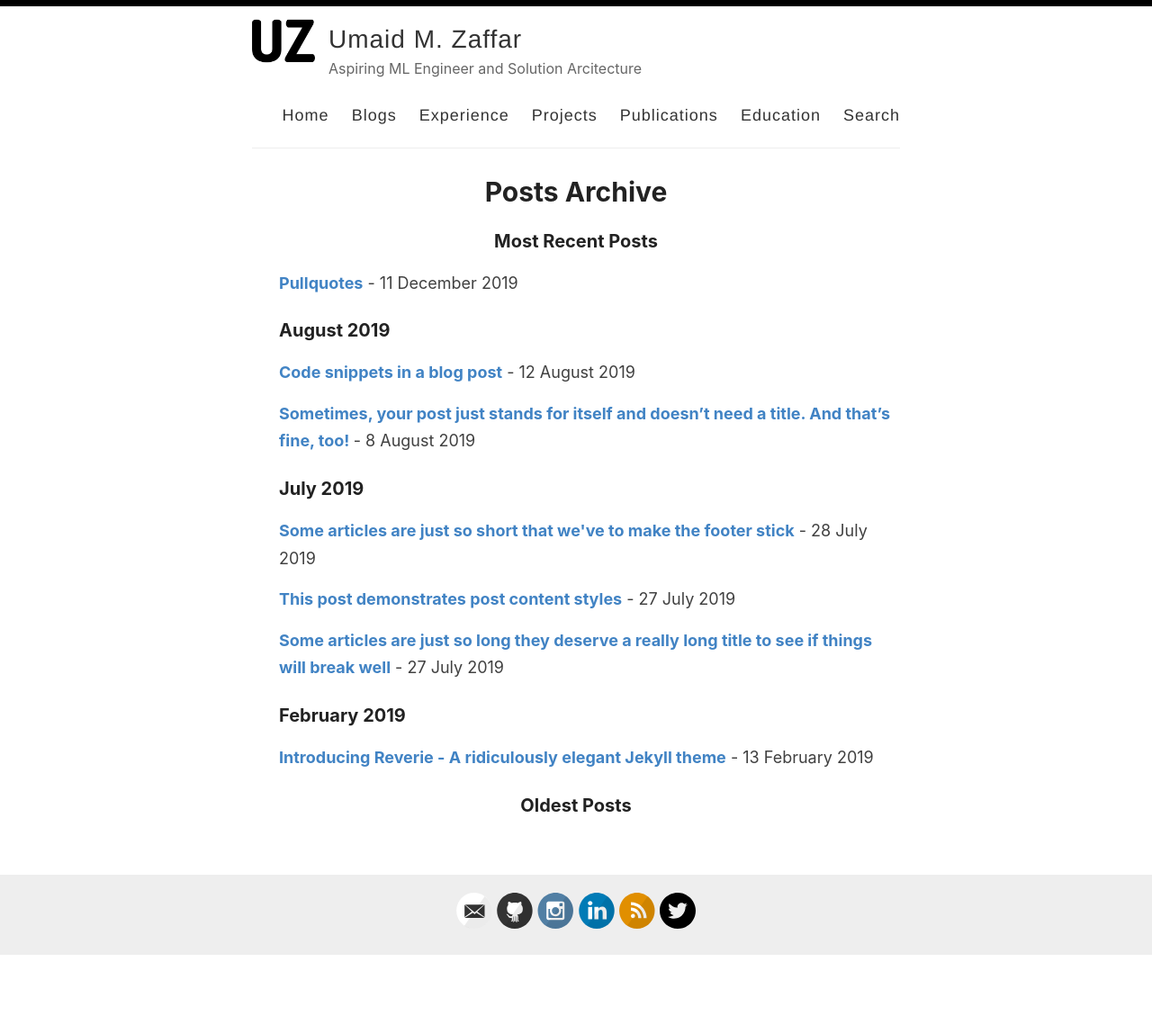
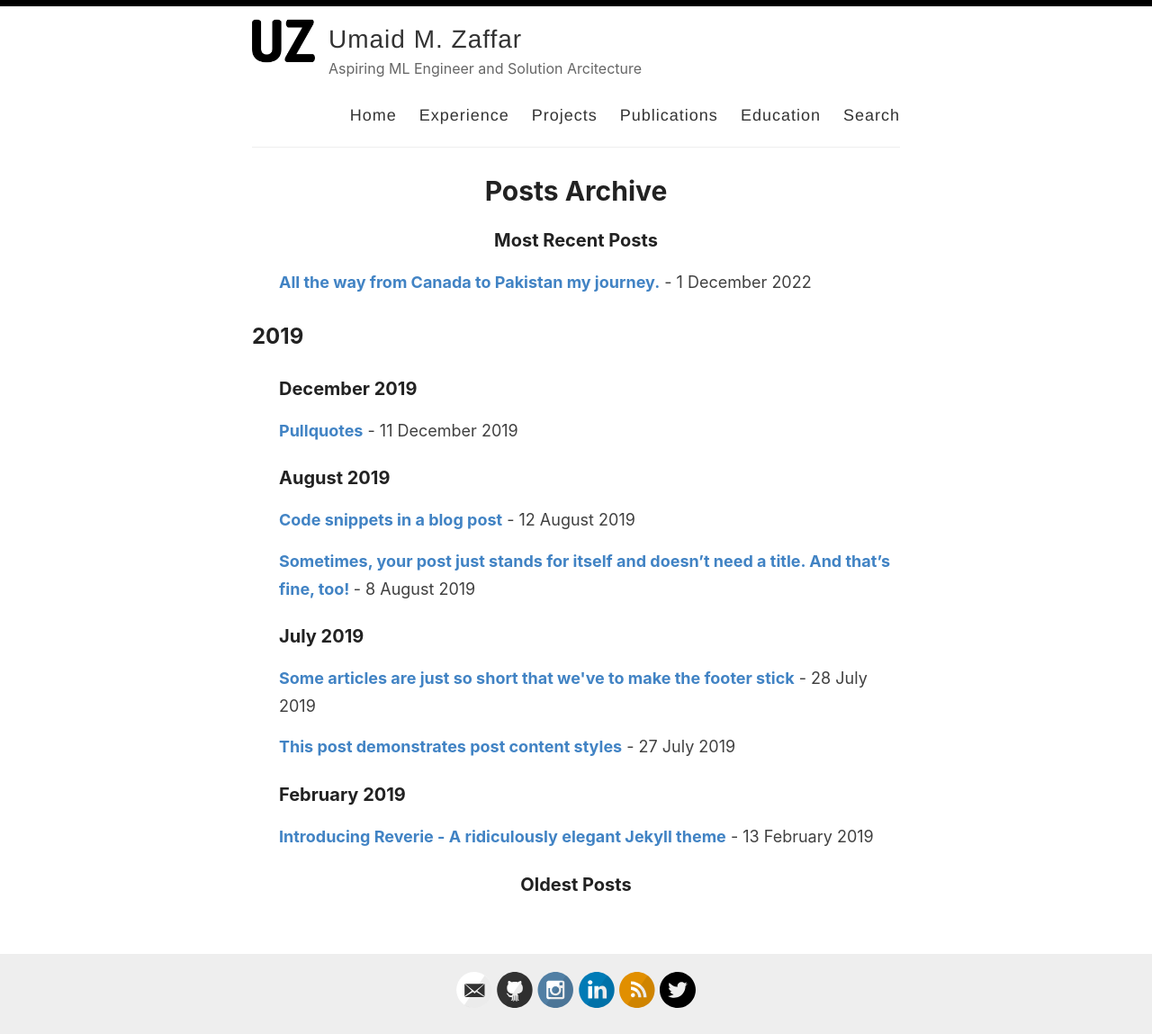
Before and after one commit to umaidmz/umaidmz.github.io, a Jekyll site: the page built from _pages/archive.md, in a window 1280 px wide. Shown: the whole page at 90% size. Built offline with Jekyll 4.4.1, drawn with Linux system fonts in a browser that asks for light colours; before the commit the page ends 1061 px from its top, so only the background shows below that; some of the changed lines change nothing that is shown.

Commit message:
Added Post CanToPk

```diff
--- a/_layouts/default.html
+++ b/_layouts/default.html
@@ -29,7 +29,6 @@
 
             <nav>
               <a href="{{ site.baseurl }}/">Home</a>
-              <a href="{{ site.baseurl }}/blogs">Blogs</a>
               <a href="{{ site.baseurl }}/experience">Experience</a>
               <a href="{{ site.baseurl }}/projects">Projects</a>
               <a href="{{ site.baseurl }}/publications">Publications</a>
--- a/_posts/2019-7-27-super-long-article.md
+++ /dev/null
@@ -1,11 +0,0 @@
----
-layout: post
-title: Some articles are just so long they deserve a really long title to see if things will break well
-categories: Miscellaneous
----
-
-Lorem ipsum dolor sit amet, consectetur adipiscing elit. Fusce bibendum neque eget nunc mattis eu sollicitudin enim tincidunt. Vestibulum lacus tortor, ultricies id dignissim ac, bibendum in velit. Proin convallis mi ac felis pharetra aliquam. Curabitur dignissim accumsan rutrum. In arcu magna, aliquet vel pretium et, molestie et arcu. Mauris lobortis nulla et felis ullamcorper bibendum. Phasellus et hendrerit mauris. Proin eget nibh a massa vestibulum pretium. Suspendisse eu nisl a ante aliquet bibendum quis a nunc. Praesent varius interdum vehicula. Aenean risus libero, placerat at vestibulum eget, ultricies eu enim. Praesent nulla tortor, malesuada adipiscing adipiscing sollicitudin, adipiscing eget est.
-
-Lorem ipsum dolor sit amet, consectetur adipiscing elit. Fusce bibendum neque eget nunc mattis eu sollicitudin enim tincidunt. Vestibulum lacus tortor, ultricies id dignissim ac, bibendum in velit. Proin convallis mi ac felis pharetra aliquam. Curabitur dignissim accumsan rutrum. In arcu magna, aliquet vel pretium et, molestie et arcu. Mauris lobortis nulla et felis ullamcorper bibendum. Phasellus et hendrerit mauris. Proin eget nibh a massa vestibulum pretium. Suspendisse eu nisl a ante aliquet bibendum quis a nunc. Praesent varius interdum vehicula. Aenean risus libero, placerat at vestibulum eget, ultricies eu enim. Praesent nulla tortor, malesuada adipiscing adipiscing sollicitudin, adipiscing eget est.
-
-Lorem ipsum dolor sit amet, consectetur adipiscing elit. Fusce bibendum neque eget nunc mattis eu sollicitudin enim tincidunt. Vestibulum lacus tortor, ultricies id dignissim ac, bibendum in velit. Proin convallis mi ac felis pharetra aliquam. Curabitur dignissim accumsan rutrum. In arcu magna, aliquet vel pretium et, molestie et arcu. Mauris lobortis nulla et felis ullamcorper bibendum. Phasellus et hendrerit mauris. Proin eget nibh a massa vestibulum pretium. Suspendisse eu nisl a ante aliquet bibendum quis a nunc. Praesent varius interdum vehicula. Aenean risus libero, placerat at vestibulum eget, ultricies eu enim. Praesent nulla tortor, malesuada adipiscing adipiscing sollicitudin, adipiscing eget est.
--- /dev/null
+++ b/_posts/2022-12-01-from-canada-with-love.md
@@ -0,0 +1,15 @@
+---
+layout: post
+title: All the way from Canada to Pakistan my journey.
+categories: Wedding
+---
+
+I left for Pakistan on 29th November at 10:30 AM for my flight at 3:35 PM. engulfed in confusion and anxiety, I was mostly worried about all the chocolated Im travelling with, 3 new smart watches and eventually if Marium's iPhone will reach on time and safely to Pakistan from Mohib. Qandeel Bhai dropped me at the airport at 11:00 AM and I was quickly processed and checked in for the flight. I reached the departure gate at 11:30 AM and it was at this moment I realized I was way too early. Nevertheless, I had to do something that I despise: writing a statement of purpose. Since it was last day for Marium's application, I had to put up a skeleton that she had to complete and she did it way too good.
+
+Eventually, my flight departed on time and I reached montreal, sat in National Bank Lounge on my Qatar Silver Card. Ate some vegetarian food and left for the gate soon afterwards. Priority Boarding is really good because seriously, waiting in line is a pain in the a**. (Im thinking noone will see this article). Anyways, I boarded the plane and unfortunately, I was surrounded by babies. The family behind my seat had 2 kids and when I wanted to sleep and slant my sear, she told me not to since her kid was sleeping in her arms. So I addressed that I wanted to sleep and sleeping upright is uncomfortable. So I switched seats with her husband and slept. While sleeping the really old man to my right just pulled the blanket from me in the middle of the sleep. Like Seriouslly!!?? So I ignored it because he seemed in his 80s and I didnt wanna look like an immoral person. I grabbed his new blanket and spread it across me. Soon after that I could feel someone pressing against my leg and I opened my eyes to see and BAM! The old uncle curled his legs and sleeping on his side facing towards me and pressing my leg with his knee. I adjusted my leg in a slightly uncomfortable position and slept. When I woke up, I felt congested in the middle seat and I wanted to sit in the aisle so I asked the man who switched seat with me to switch it back. Now Dobby is Free and I did not wanna sleep either. I just killed some time and after 4 hours we landed at Doha.
+
+I bought some cool stuff from Qatar Duty Free for free because I accumulate points and that was great and I boarded the last flight to Islamabad and entered Pakistan. So I immediatly opened my bags and distributed everything. I slept at 4:30 AM and woke up at 9:00 AM. I booked an appointment with the massage centre in Islamabad Club and went there at 10:00 AM and also had my breakfast. Afterwards, I came home and left for some shopping with my mom. Just when I reached G-10 for some clothes, Baba asked for the car and we went to pick him up which took some and then we went to Dera for Moeed's Aqeeqa Venue and then to Centaurus where I have decided to buy Bareeze Waistcoat. When I came home, Marium's Ami came and dropped some stack for nikah dress. (50000 pkr ;)) But the envelope was really cute aand a memento. Here have a look at it.
+
+<img src="../images/nikah_dress_envelope.jpg" alt="drawing"/>
+
+So, Im glad that its finally starting and Im really excited about it. I just hope everything goes well.
```
Also changed, not shown: 1 other file.
